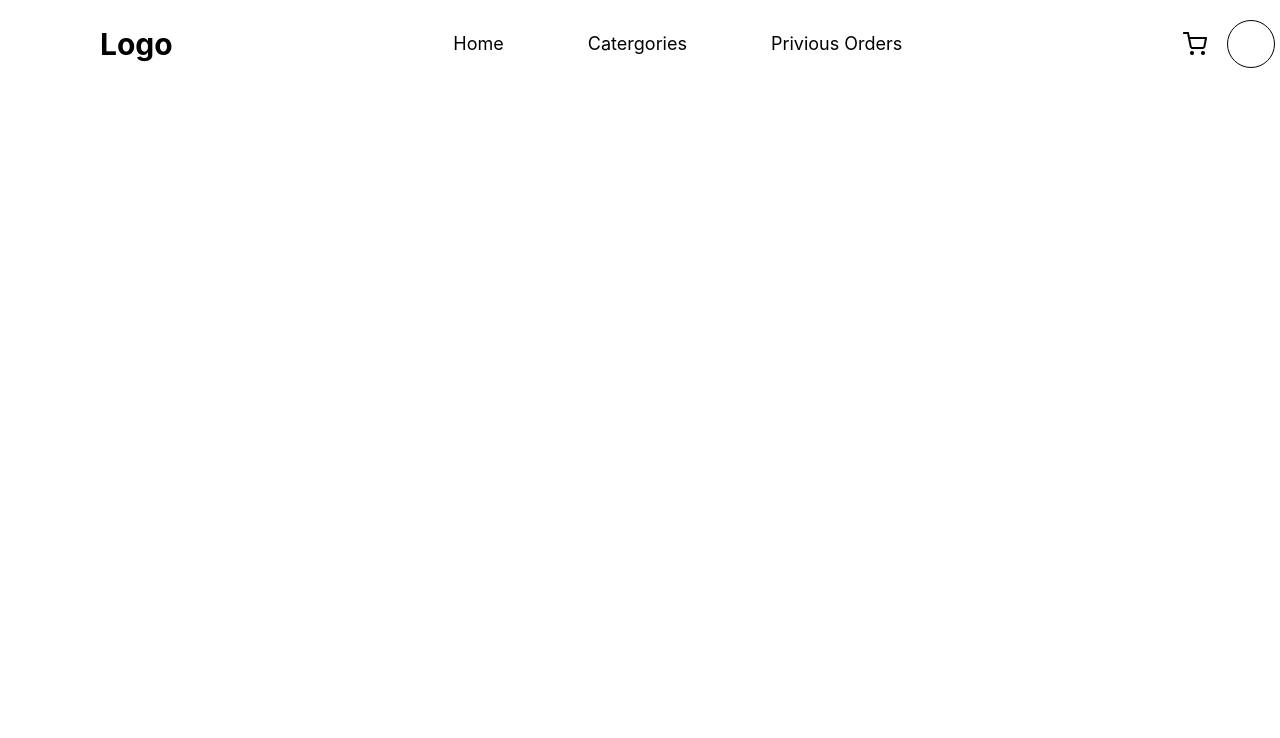
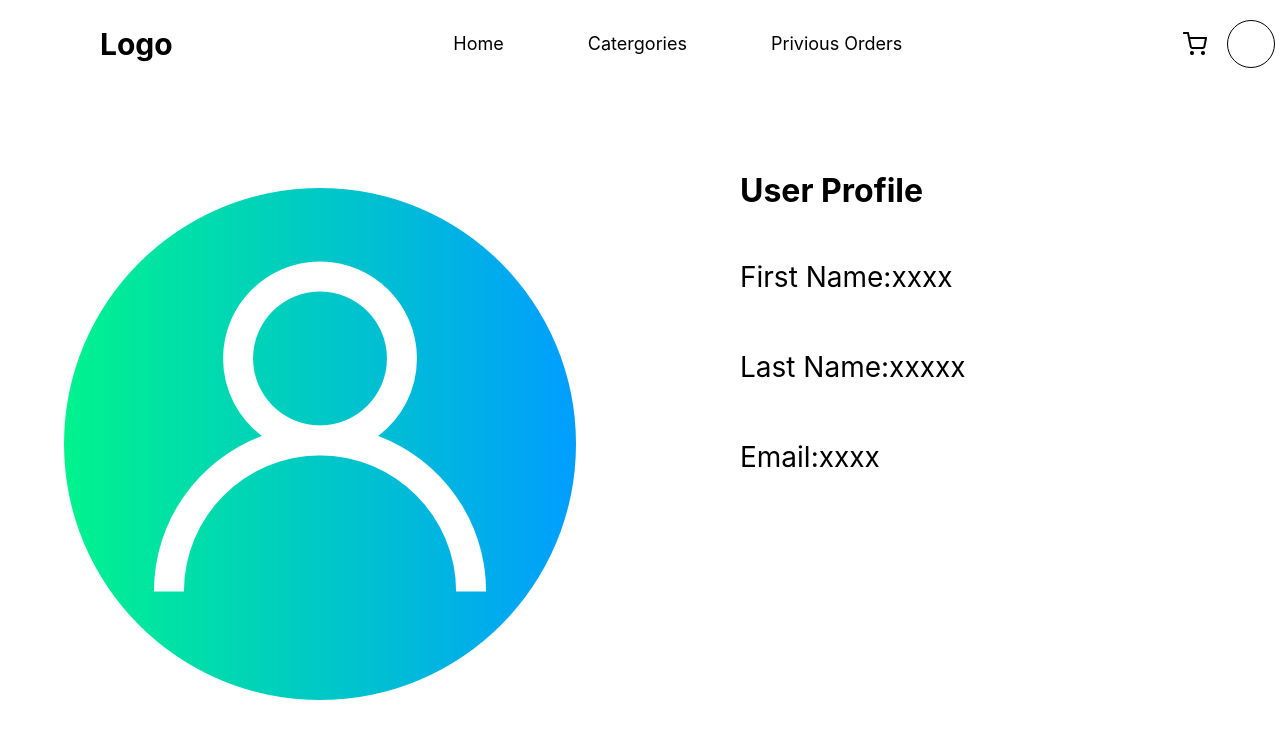
Before and after one commit to SasithDuleepa/jail, a React (Create React App) app: page /user_profile/1 in a window 1280 px wide. Shown: the top 738 px of the page. Built offline with nearby package versions, Linux system fonts and the light colour scheme; no server answers.

Commit message:
user profile

```diff
--- a/src/App.js
+++ b/src/App.js
@@ -12,6 +12,7 @@ import Login from './page/Login/login';
 import Item_preview from './page/item preview/item_preview';
 import Add_item from './page/add item/add_item';
 import User_Registration from './page/home/User_registration/User_registration';
+import User_profile from './page/user profile/user_profile';
 import { useEffect, useState } from 'react';
 
 
@@ -32,13 +33,14 @@ function App() {
       {/* <Navbar /> */}
       <Router>
         <Switch>
-          <Route exact path="/home" component={Home} />
+          <Route exact path="/home/:user_id" component={Home} />
 
           <Route exact path="/" component={Login} />
 
           <Route exact path="/item_preview/:id" component={Item_preview} />
           <Route exact path="/add_item" component={Add_item} />
           <Route exact path="/user_registration" component={User_Registration} />
+          <Route exact path="/user_profile/:user_id" component={User_profile} />
 
         </Switch>
       </Router>
--- a/src/components/navBar/navbar.jsx
+++ b/src/components/navBar/navbar.jsx
@@ -1,20 +1,48 @@
-import React from 'react';
+import React, { useEffect } from 'react';
 import './navbar.css';
 import cart from './../../assets/shopping_cart.png';
+import axios from 'axios';
+import { useState } from 'react';
+
 export default function Navbar() {
+  const[ user_name, setUser_name] = useState('');
+  const[ user_id, setUser_id] = useState('');
+
+  const GetUser = async() => {
+    const token_Value = sessionStorage.getItem('token');
+    if(token_Value){
+      const res =await axios.post('http://localhost:8080/user',{token:token_Value})
+      let response_data = res.data;
+      // console.log(response_data.decoded)
+      if(response_data.error===true){
+
+      }else if(response_data.error===false){
+
+        setUser_id(response_data.decoded.user_id);
+        setUser_name(response_data.decoded.user_name);
+
+      }
+
+    }
+    // console.log (token_Value)
+  }
+  useEffect(() => {
+    GetUser()
+  },[])
+
   return (
     <div className='navbar-div'>
         <div className='navbar-div-div1'>
             <p className='navbar-div-div1-logo'>Logo</p>
         </div>
         <div className='navbar-div-div2'>
-            <a href='/' className='navbar-div-div2-a-home' >Home</a>
+            <a href={`/home/${user_id}`} className='navbar-div-div2-a-home' >Home</a>
             <a href='#' className='navbar-div-div2-a-Catergories' >Catergories</a>
             <a href='#' className='navbar-div-div2-a-Privious_Orders' >Privious Orders</a>
         </div>
         <div className='navbar-div-div3'>
             <img src={cart} alt="cart" className='cart-img'/>
-            <p className='user-a' href='#' ></p>
+            <a className='user-a' href={`/user_profile/${user_id}`} ></a>
         </div>
     </div>
   )
--- a/src/page/Login/login.jsx
+++ b/src/page/Login/login.jsx
@@ -1,5 +1,6 @@
 import React, { useState } from 'react'
-import './login.css'
+import './login.css';
+import axios from 'axios';
 
 import login_image from '../../assets/login_image.png'
 import google from '../../assets/google.png'
@@ -14,8 +15,23 @@ export default function Login() {
         newdata[e.target.id] = e.target.value
         setLoginData(newdata)
     }
-    const LoginHanler = () =>{
-        window.location.href = '/home'
+    const LoginHanler =async () =>{
+        const res = await axios.post('http://localhost:8080/login', loginData)
+        // console.log(res.status);
+        if(res.status === 200){
+            alert('Login Successfull')
+            let {token, user_role,user_name, user_id} = res.data;
+            sessionStorage.setItem('login', true);
+            sessionStorage.setItem('token', token);
+
+
+            window.location.href = `/home/${user_id}`
+        }else if (res.data.error === true){
+            alert('Invalid Credentials')
+        }
+
+
+                // window.location.href = '/home'
         // console.log('login clicked');
     }
     return (
--- a/src/page/home/User_registration/User_registration.jsx
+++ b/src/page/home/User_registration/User_registration.jsx
@@ -1,9 +1,9 @@
 import React, {useState, useEffect} from 'react'
 import './User_registration.css'
-
+import axios from 'axios'
 import register from '../../../assets/register.png'
 
-export default function User_Registration(props) {
+export default function User_Registration() {
 
   const [userData , setUserData] = useState({
       firstname: "",
@@ -21,10 +21,28 @@ export default function User_Registration(props) {
       setUserData(newdata)
     };
 
-    const handleSubmit = () => {
+    const handleSubmit = async() => {
       console.log(userData)
+      const response = await axios.post('http://localhost:8080/users/register', userData)
+      console.log(response)
+      if(response.status === 200){
+        alert("Registration Successful")
+        setUserData({
+          firstname: "",
+          lastname: "",
+          mobilenumber: "",
+          email: "",
+          password: "",
+        })
+        window.location.href = "/"
+      }else if(response.status === 400){
+        alert("Registration Failed")
+      }else if(response.status === 500){
+        alert("Internal Server Error")
+      }
+
+
     }
-
 
     return (
       <>
@@ -53,12 +71,12 @@ export default function User_Registration(props) {
                 </div>
                 <div className='registration-form'>
                   <label className='label_password'>Mobile Number:</label>
-                  <input className='register_form_input' name='mobilenumber' type='text' value={userData.mobilenumber}  onChange={(e)=>handleChange(e)} />
+                  <input className='register_form_input' name='mobilenumber' type='number' value={userData.mobilenumber}  onChange={(e)=>handleChange(e)} />
 
                 </div>
                 <div className='registration-form'>
                   <label className='label_mail'>E-mail:</label>
-                  <input className='register_form_input' name='email' type='text' value={userData.email} onChange={(e)=>handleChange(e)}/>
+                  <input className='register_form_input' name='email' type='email' value={userData.email} onChange={(e)=>handleChange(e)}/>
 
                 </div>
                 <div className='registration-form'>
--- /dev/null
+++ b/src/page/user profile/user_profile.css
@@ -0,0 +1,30 @@
+.user-profile-parent {
+    display: grid;
+    grid-template-columns: repeat(2, 1fr);
+    grid-template-rows: 1fr;
+    grid-column-gap: 0px;
+    grid-row-gap: 0px;
+    height: 86vh;
+    padding-top: 100px;
+    }
+
+    .user-profile-div1 {
+        grid-area: 1 / 1 / 2 / 2;
+
+        display: flex;
+        justify-content: center;
+        align-items: center;
+     }
+    .user-profile-div2 {
+        grid-area: 1 / 2 / 2 / 3;
+        padding-left: 100px;
+        padding-top: 50px;
+     }
+
+     .user-profile-detail-div{
+        display: flex
+
+     }
+     .use-profile-key-p{
+        font-size: 28px;
+     }
--- /dev/null
+++ b/src/page/user profile/user_profile.jsx
@@ -0,0 +1,61 @@
+import React from 'react';
+import { useParams } from 'react-router';
+import './user_profile.css'
+import axios from 'axios';
+
+import User from './.././../assets/user.png';
+import { useState, useEffect } from 'react';
+export default function User_profile() {
+    const[f_name, setF_name] = useState('xxxx');
+    const[l_name, setL_name] = useState('xxxxx');
+    const[email, setEmail] = useState('xxxx');
+
+
+
+
+    let { user_id } = useParams();
+    // console.log(user_id)
+    // if(!user_id){
+    //     window.location.href = '/'
+    // }
+
+    const getUser = async () => {
+        const res = await axios.get(`http://localhost:8080/users/user/?user_id=${user_id}`);
+        // console.log(res.data)
+        let user_data = res.data[0]
+        setF_name(user_data.first_name);
+        setL_name(user_data.last_name);
+        setEmail(user_data.email);
+    }
+    useEffect(() => {
+        getUser();
+
+    },[user_id])
+
+  return (
+    <div class="user-profile-parent">
+<div class="user-profile-div1">
+    <img src={User} />
+</div>
+<div class="user-profile-div2">
+    <h1>User Profile</h1>
+
+    <div className="user-profile-detail-div">
+        <p className='use-profile-key-p'>First Name: </p>
+        <p className='use-profile-key-p'>{f_name}</p>
+    </div>
+    <div className="user-profile-detail-div">
+        <p className='use-profile-key-p'>Last Name: </p>
+        <p className='use-profile-key-p'>{l_name}</p>
+    </div>
+    <div className="user-profile-detail-div">
+      <p className='use-profile-key-p'>Email: </p>
+      <p className='use-profile-key-p'>{email}</p>
+    </div>
+
+
+
+</div>
+</div>
+  )
+}
```
Also changed, not shown: src/assets/user.png (added).
